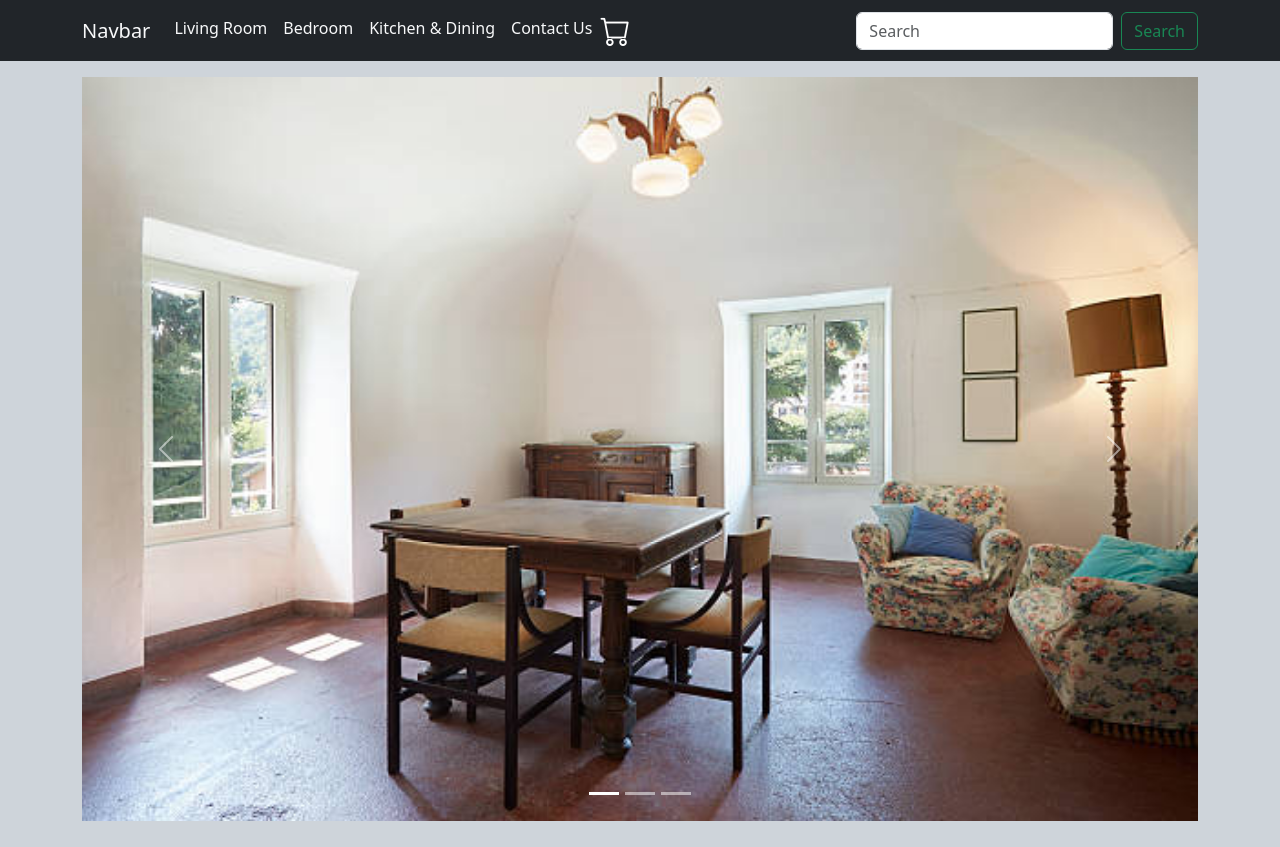
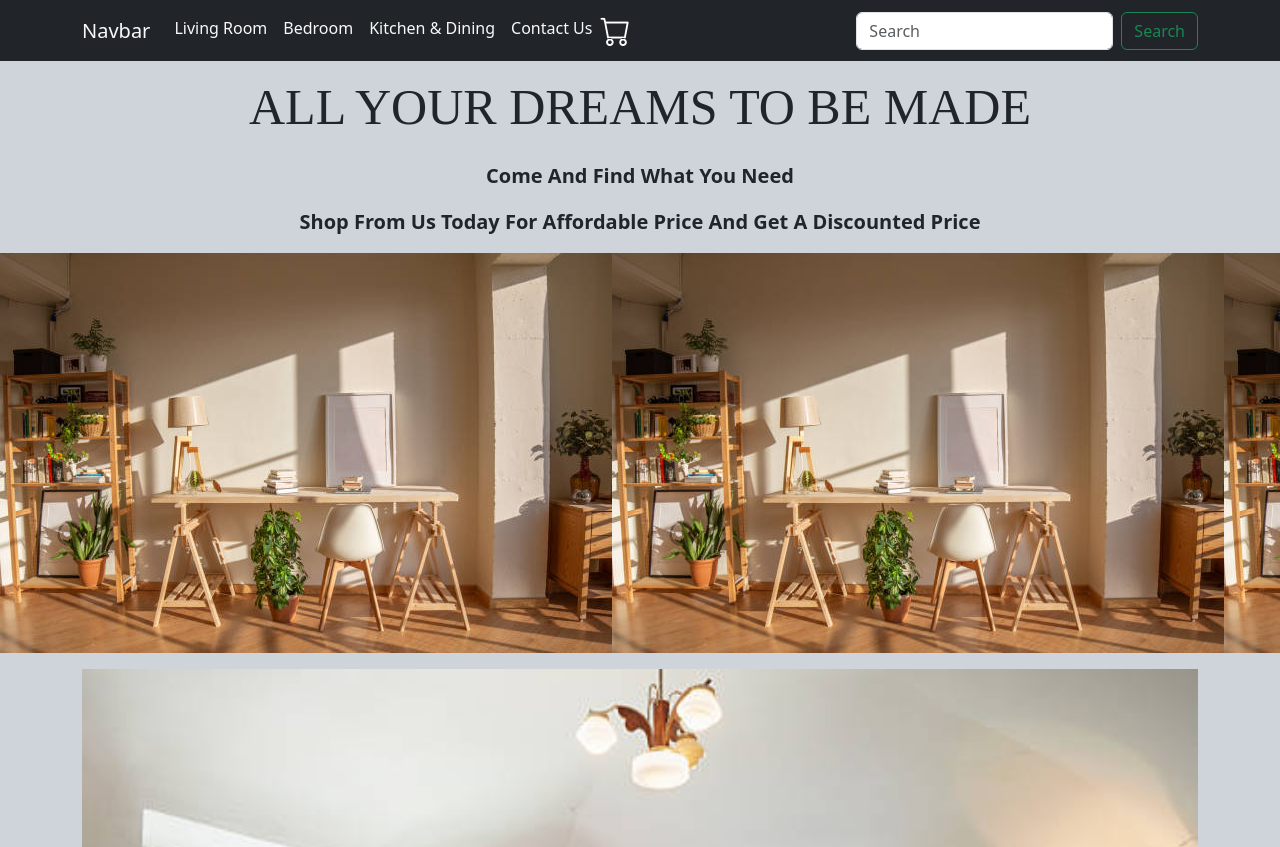
Before and after one commit to mikeisnotakid/mainwebsite, a plain HTML site: page index.html in a window 1280 px wide. Shown: the top 847 px of the page. Drawn offline with nearby package versions, Linux system fonts and the light colour scheme.

Commit message:
img changes

```diff
--- a/index.html
+++ b/index.html
@@ -57,6 +57,20 @@ nav bar -->
             </div>
         </div>
     </nav>
+
+    <!-- first container -->
+
+    <div class="container">
+        <h1 class="text-center py-3 fsth1">All your dreams to be made</h1>
+        <p class="text-center fstp">come and find what you need</p>
+        <p class="text-center fstp">shop from us today for affordable price and get a discounted price</p>
+
+    </div>
+
+    <div class="bgimage"></div>
+
+
+
 
     <!-- carousel -->
     <div class="container my-3">
--- a/styles.css
+++ b/styles.css
@@ -1,9 +1,28 @@
-
-.card--control{
+.card--control {
     height: 200px;
 }
 
-.shoppingcart{
+.shoppingcart {
     font-size: 30px;
     color: white;
 }
+
+.fsth1 {
+    text-transform: uppercase;
+    font-size: 50px;
+    font-family: 'Times New Roman', Times, serif;
+}
+
+.fstp {
+    text-transform: capitalize;
+    font-weight: 600;
+    font-size: 20px;
+
+}
+
+.bgimage {
+    background-image: url(./images/backgroundimage.jpg);
+    width: 100%;
+    height: 400px;
+
+}
```
Also changed, not shown: images/backgroundimage.jpg (added).
